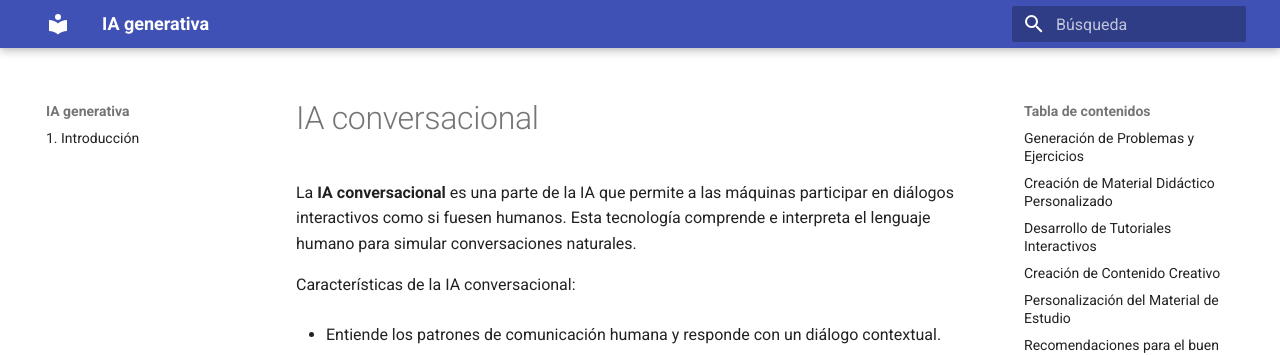
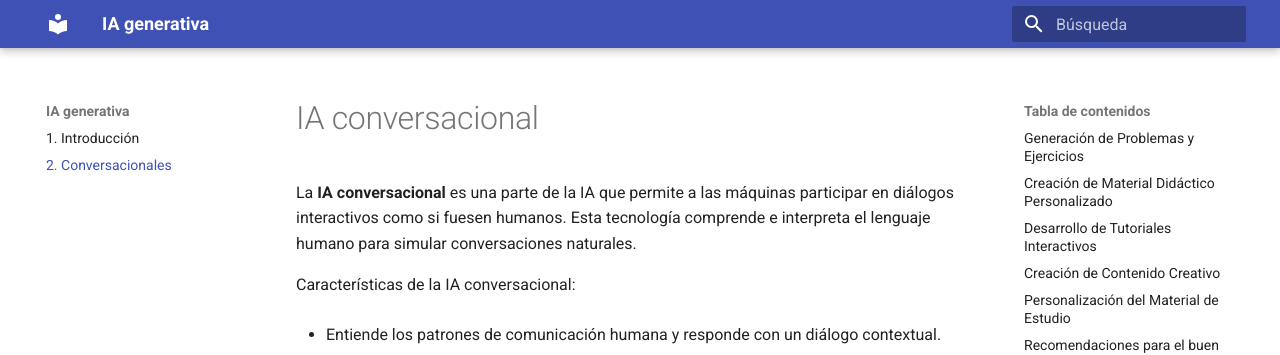
Before and after one commit to sever8a/IAgenerativa, an MkDocs documentation site: the page built from docs/conversa.md, in a window 1280 px wide. Shown: the top 355 px of the page. Built offline with MkDocs 1.6.1 and Material for MkDocs 9.7.7, drawn with Linux system fonts in a browser that asks for light colours.

Commit message:
actualizacion12-05

```diff
--- a/mkdocs.yml
+++ b/mkdocs.yml
@@ -6,7 +6,7 @@ use_directory_urls: false
 
 nav:
   - "1. Introducción": "index.md"
-  #- "2. Conversacionales": "conversa.md"
+  - "2. Conversacionales": "conversa.md"
   #- "3. Resúmenes y presentaciones": "resum.md"
   # - "4. Presentaciones": "presenta.md"
   # - "4. ":
```
Also changed, not shown: site/404.html, site/auto.html, site/conversa.html, site/index.html, site/p.html, site/resum.html, site/search/search_index.json, site/sitemap.xml, site/text2image.html, 1 other file.
